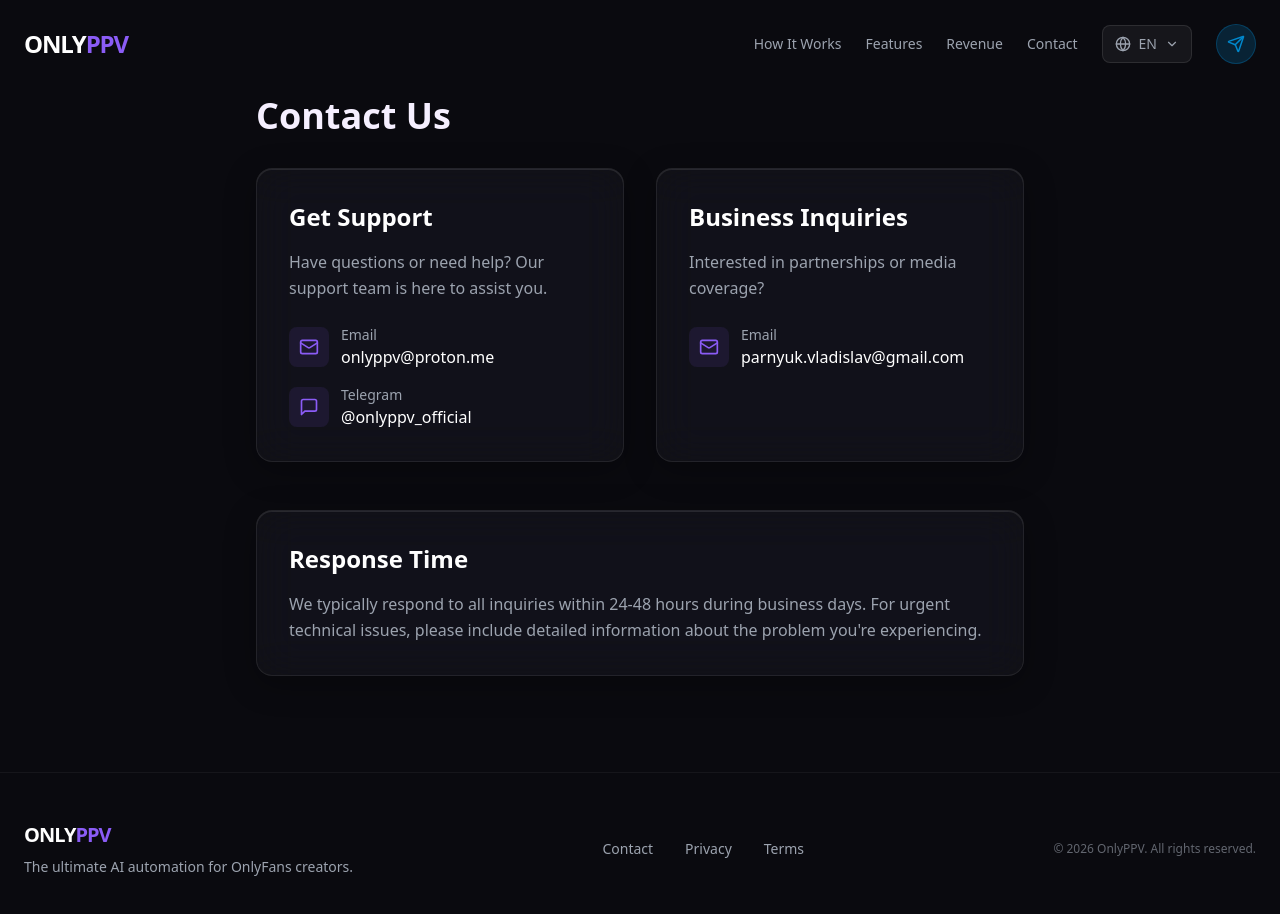
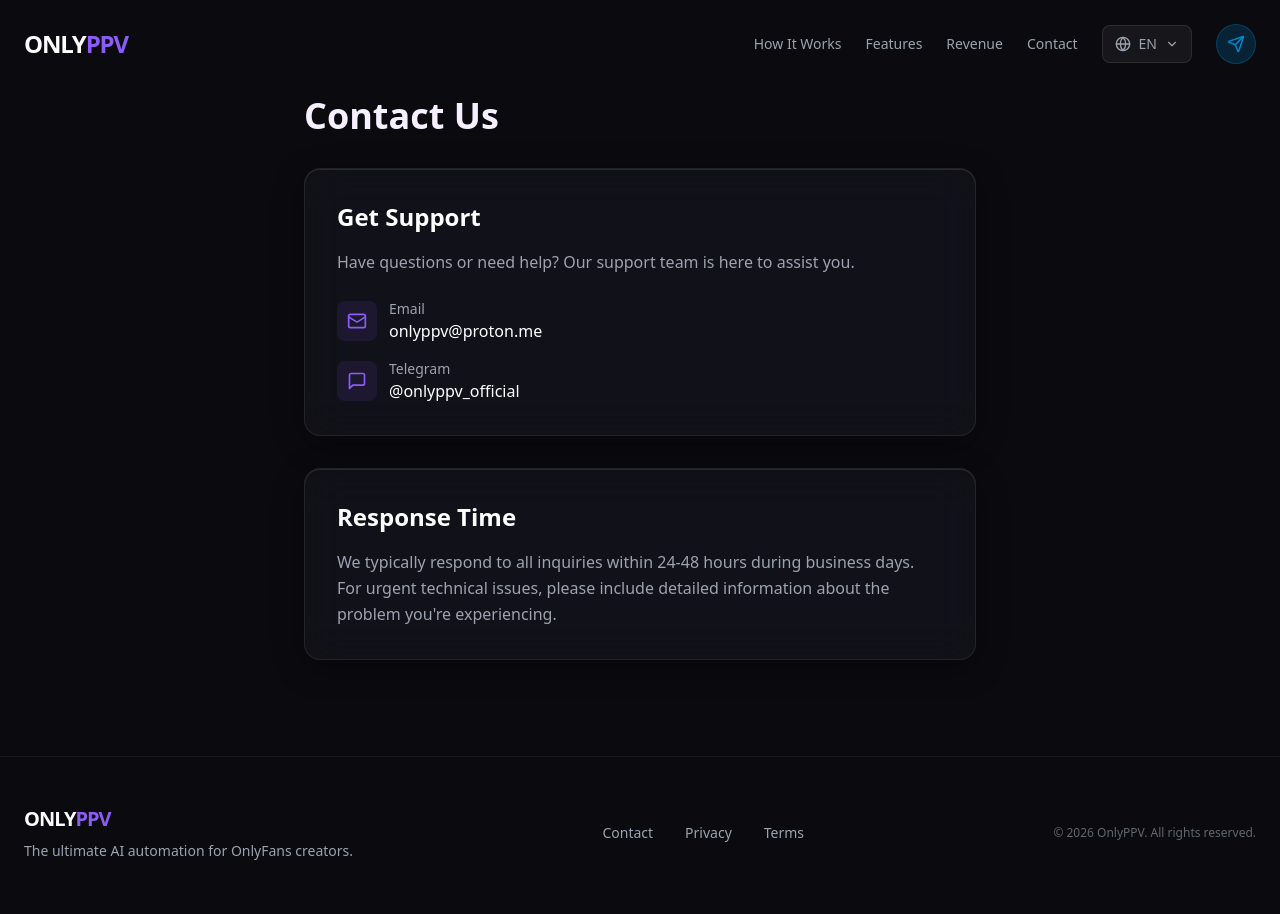
Before and after one commit to parnyukvlad/intimuber-landing, a Next.js app: page /contact in a window 1280 px wide. Shown: the top 914 px of the page. Built offline with nearby package versions, Linux system fonts and the light colour scheme.

Commit message:
Remove business email from contact page, keep only support contacts

```diff
--- a/pages/contact.tsx
+++ b/pages/contact.tsx
@@ -19,11 +19,10 @@
         <Navigation />
 
         <main className="py-24 px-6">
-          <div className="container mx-auto max-w-3xl">
+          <div className="container mx-auto max-w-2xl">
             <h1 className="text-4xl font-bold mb-8">{t.contact.title}</h1>
 
-            <div className="grid md:grid-cols-2 gap-8 mb-12">
-              <div className="liquid-glass p-8 rounded-2xl">
+            <div className="liquid-glass p-8 rounded-2xl mb-8">
               <h2 className="text-2xl font-bold mb-4 text-white">{t.contact.support.title}</h2>
               <p className="text-text-secondary mb-6 leading-relaxed">
                 {t.contact.support.description}
@@ -51,25 +50,6 @@
             </div>
 
             <div className="liquid-glass p-8 rounded-2xl">
-                <h2 className="text-2xl font-bold mb-4 text-white">{t.contact.business.title}</h2>
-                <p className="text-text-secondary mb-6 leading-relaxed">
-                  {t.contact.business.description}
-                </p>
-                  <div className="space-y-4">
-                  <div className="flex items-center gap-3">
-                    <div className="w-10 h-10 rounded-lg bg-accent-primary/10 flex items-center justify-center text-accent-primary">
-                      <Mail size={20} />
-                    </div>
-                    <div>
-                      <p className="text-sm text-text-secondary">{t.contact.business.email}</p>
-                      <p className="text-white font-medium">parnyuk.vladislav@gmail.com</p>
-                    </div>
-                  </div>
-                </div>
-              </div>
-            </div>
-
-            <div className="liquid-glass p-8 rounded-2xl">
               <h2 className="text-2xl font-bold mb-4 text-white">{t.contact.responseTime.title}</h2>
               <p className="text-text-secondary leading-relaxed">
                 {t.contact.responseTime.description}
--- a/translations/en.ts
+++ b/translations/en.ts
@@ -240,11 +240,6 @@
       email: 'Email',
       telegram: 'Telegram',
     },
-    business: {
-      title: 'Business Inquiries',
-      description: 'Interested in partnerships or media coverage?',
-      email: 'Email',
-    },
     responseTime: {
       title: 'Response Time',
       description: 'We typically respond to all inquiries within 24-48 hours during business days. For urgent technical issues, please include detailed information about the problem you\'re experiencing.',
--- a/translations/es.ts
+++ b/translations/es.ts
@@ -240,11 +240,6 @@
       email: 'Email',
       telegram: 'Telegram',
     },
-    business: {
-      title: 'Consultas comerciales',
-      description: '¿Interesado en asociaciones o cobertura mediática?',
-      email: 'Email',
-    },
     responseTime: {
       title: 'Tiempo de respuesta',
       description: 'Normalmente respondemos a todas las consultas dentro de 24-48 horas durante días hábiles. Para problemas técnicos urgentes, por favor incluye información detallada sobre el problema que estás experimentando.',
--- a/translations/ru.ts
+++ b/translations/ru.ts
@@ -240,11 +240,6 @@
       email: 'Email',
       telegram: 'Telegram',
     },
-    business: {
-      title: 'Бизнес-запросы',
-      description: 'Интересуют партнерства или освещение в СМИ?',
-      email: 'Email',
-    },
     responseTime: {
       title: 'Время ответа',
       description: 'Мы обычно отвечаем на все запросы в течение 24-48 часов в рабочие дни. Для срочных технических проблем, пожалуйста, включите подробную информацию о проблеме, с которой вы столкнулись.',
```
Lines whose indentation alone changed are shown as unchanged.
